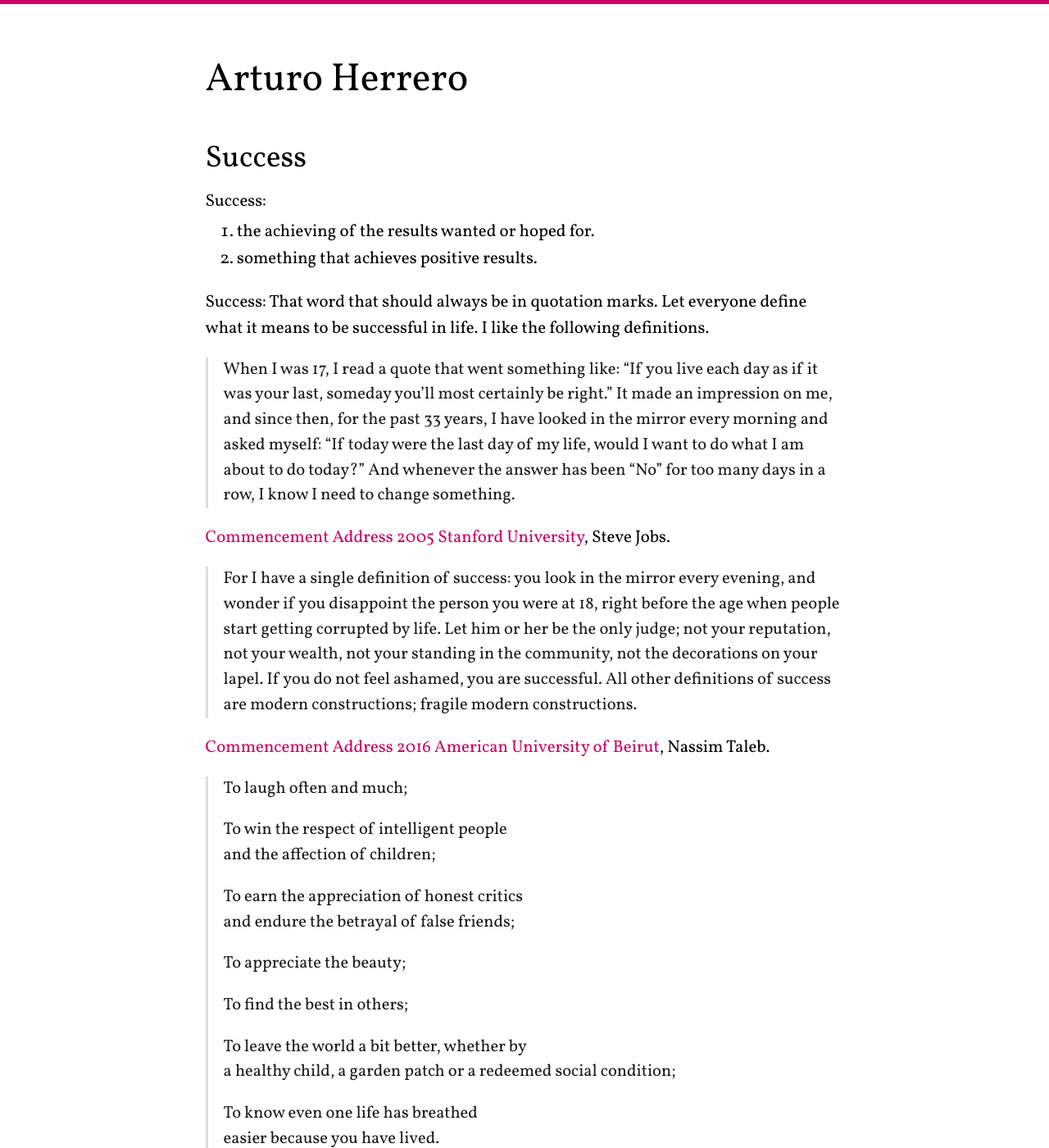
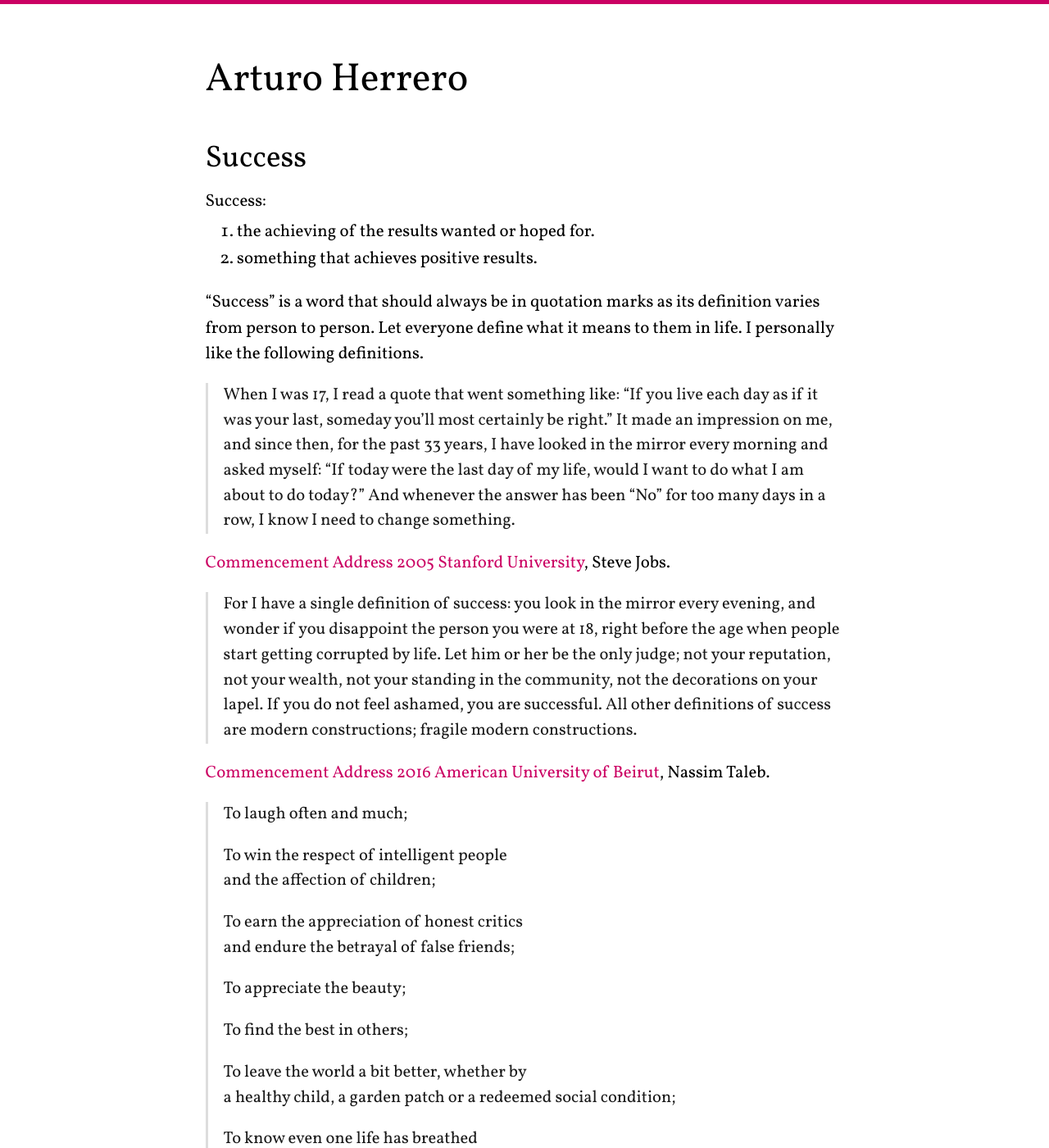
Before and after one commit to arturoherrero/arturoherrero.com, a Jekyll site: the page built from _posts/2022/2022-01-30-success.md, in a window 1280 px wide and 1400 px high. Shown: the whole window at 82% size. Built offline with Jekyll 4.4.1, drawn with Linux system fonts in a browser that asks for light colours; some of the changed text lies outside the part shown.

Commit message:
Update Success post

```diff
--- a/_posts/2022/2022-01-30-success.md
+++ b/_posts/2022/2022-01-30-success.md
@@ -9,8 +9,9 @@
 1. the achieving of the results wanted or hoped for.
 2. something that achieves positive results.
 
-Success: That word that should always be in quotation marks. Let everyone
-define what it means to be successful in life. I like the following definitions.
+"Success" is a word that should always be in quotation marks as its definition
+varies from person to person. Let everyone define what it means to them in life.
+I personally like the following definitions.
 
 
 > When I was 17, I read a quote that went something like: "If you live each day
@@ -57,5 +58,12 @@
 What is Success? Ralph Waldo Emerson.
 
 
+> There are no secrets to success: don't waste time looking for them. Success is
+> the result of perfection, hard work, learning from failure, loyalty to those for
+> whom you work, and persistence.
+
+Colin Powell.
+
+
 [1]: https://youtu.be/UF8uR6Z6KLc
 [2]: https://youtu.be/Fzmr3urk28I
```
